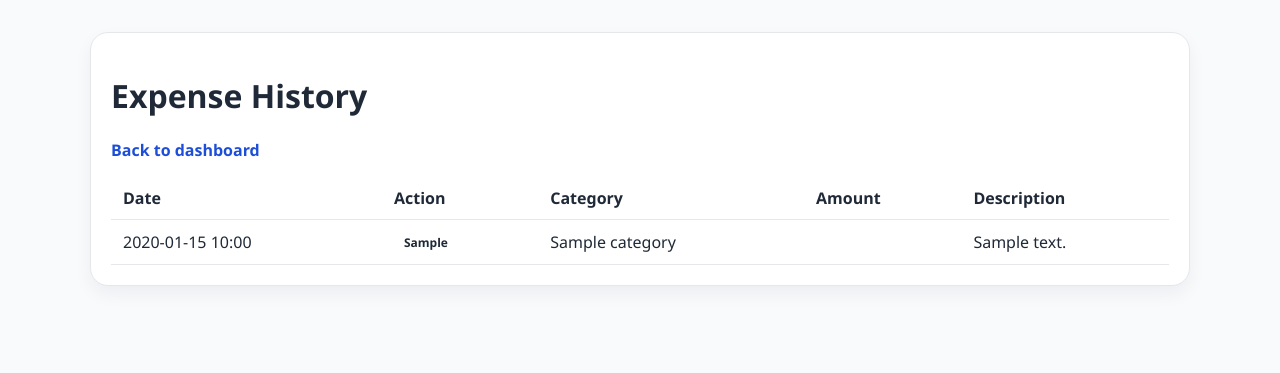
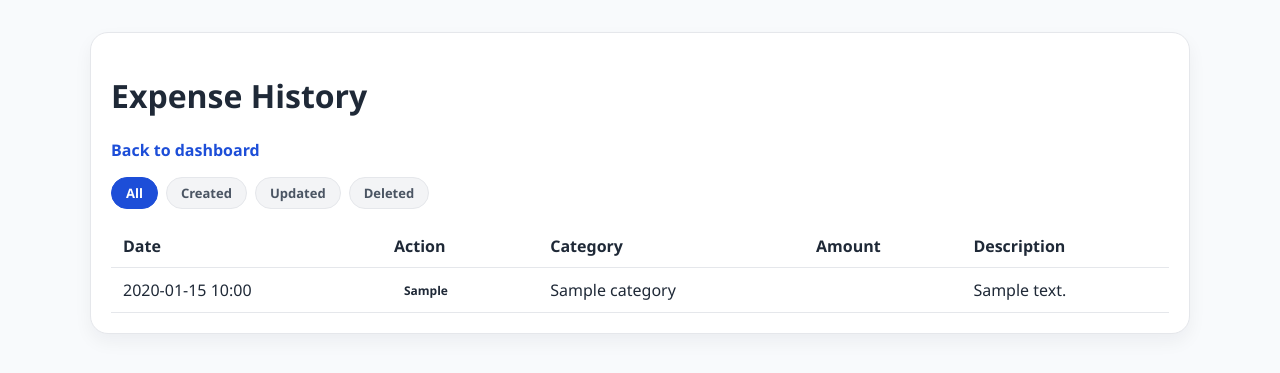
Before and after one commit to Ponalagarasu/cloud-expense-tracker, a Flask app: template templates/history.html in a window 1280 px wide. Shown: the top 373 px of the page. Run offline with Flask 3, Linux system fonts and the light colour scheme; the template is opened without the code that fills it: most values are stand-ins (such as "Sample title", 1, 10 or a date in 2020); parts of the project's set-up code (start-up, migrations or seed data) failed here and were passed over; some libraries are stand-ins or nearby versions.

Commit message:
Add action filter buttons to history view and route

```diff
--- a/app.py
+++ b/app.py
@@ -821,7 +821,7 @@ def guide():
     user = get_current_user()
     return render_template("guide.html", current_user=user, format_inr=format_inr)
 
-
+@app.route("/history")
 @app.route("/history")
 def expense_history_page():
     user = get_current_user()
@@ -829,23 +829,33 @@ def expense_history_page():
         return redirect("/login")
 
     db = get_db()
-    if is_postgres_enabled():
-        if is_admin_user(user):
-            history = db.execute("SELECT * FROM expense_history ORDER BY action_date DESC LIMIT 50").fetchall()
-        else:
-            history = db.execute(
-                "SELECT * FROM expense_history WHERE user_id = %s ORDER BY action_date DESC LIMIT 50",
-                (user["id"],),
-            ).fetchall()
-    else:
-        if is_admin_user(user):
-            history = db.execute("SELECT * FROM expense_history ORDER BY action_date DESC LIMIT 50").fetchall()
-        else:
-            history = db.execute(
-                "SELECT * FROM expense_history WHERE user_id = ? ORDER BY action_date DESC LIMIT 50",
-                (user["id"],),
-            ).fetchall()
+    action_filter = request.args.get("action", "").strip().lower()
 
+    conditions = []
+    params = []
+
+    # If regular user, restrict to their own records
+    if not is_admin_user(user):
+        conditions.append("user_id = %s" if is_postgres_enabled() else "user_id = ?")
+        params.append(user["id"])
+
+    # If a filter button was clicked, filter by action_type
+    if action_filter in ("created", "updated", "deleted"):
+        conditions.append("action_type = %s" if is_postgres_enabled() else "action_type = ?")
+        params.append(action_filter)
+
+    where_clause = f"WHERE {' AND '.join(conditions)}" if conditions else ""
+    query = f"SELECT * FROM expense_history {where_clause} ORDER BY action_date DESC LIMIT 50"
+
+    history = db.execute(query, tuple(params)).fetchall()
+
+    return render_template(
+        "history.html",
+        current_user=user,
+        history=history,
+        format_inr=format_inr,
+        selected_action=action_filter
+    )
     return render_template("history.html", current_user=user, history=history, format_inr=format_inr)
 
 
--- a/templates/history.html
+++ b/templates/history.html
@@ -57,6 +57,30 @@
             background-color: #fee2e2;
             color: #b91c1c;
         }
+        .filter-bar {
+            display: flex;
+            gap: 8px;
+            margin: 16px 0;
+        }
+        .filter-btn {
+            padding: 6px 14px;
+            border-radius: 20px;
+            font-size: 13px;
+            font-weight: 600;
+            text-decoration: none;
+            color: #4b5563;
+            background: #f3f4f6;
+            border: 1px solid #e5e7eb;
+            transition: all 0.2s ease;
+        }
+        .filter-btn:hover {
+            background: #e5e7eb;
+        }
+        .filter-btn.active {
+            background: #1d4ed8;
+            color: #ffffff;
+            border-color: #1d4ed8;
+        }
     </style>
 </head>
 <body>
@@ -64,6 +88,13 @@
         <div class="card">
             <h1>Expense History</h1>
             <p><a class="link" href="/">Back to dashboard</a></p>
+
+            <div class="filter-bar">
+                <a href="/history" class="filter-btn {{ 'active' if not selected_action else '' }}">All</a>
+                <a href="/history?action=created" class="filter-btn {{ 'active' if selected_action == 'created' else '' }}">Created</a>
+                <a href="/history?action=updated" class="filter-btn {{ 'active' if selected_action == 'updated' else '' }}">Updated</a>
+                <a href="/history?action=deleted" class="filter-btn {{ 'active' if selected_action == 'deleted' else '' }}">Deleted</a>
+            </div>
         <table>
           <thead>
             <tr>
```
Lines whose indentation alone changed are shown as unchanged.
